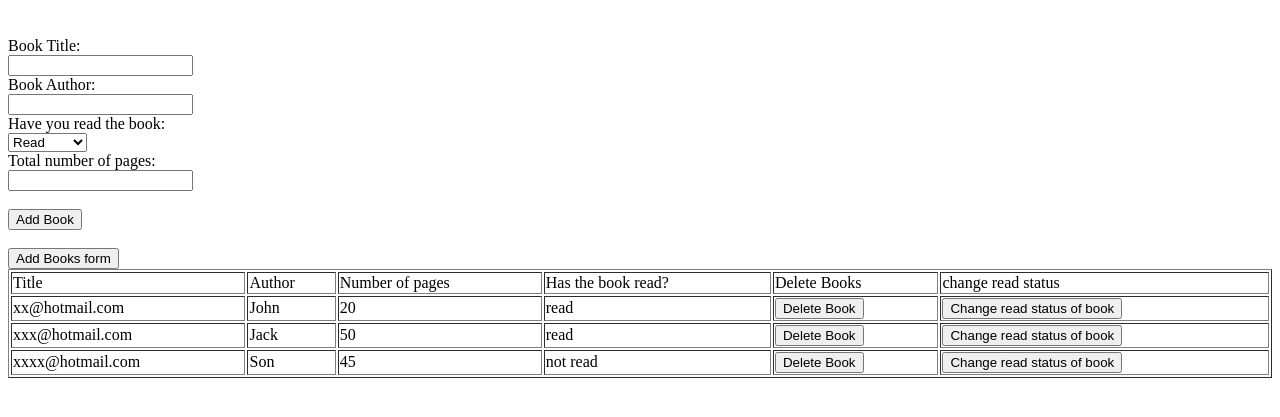
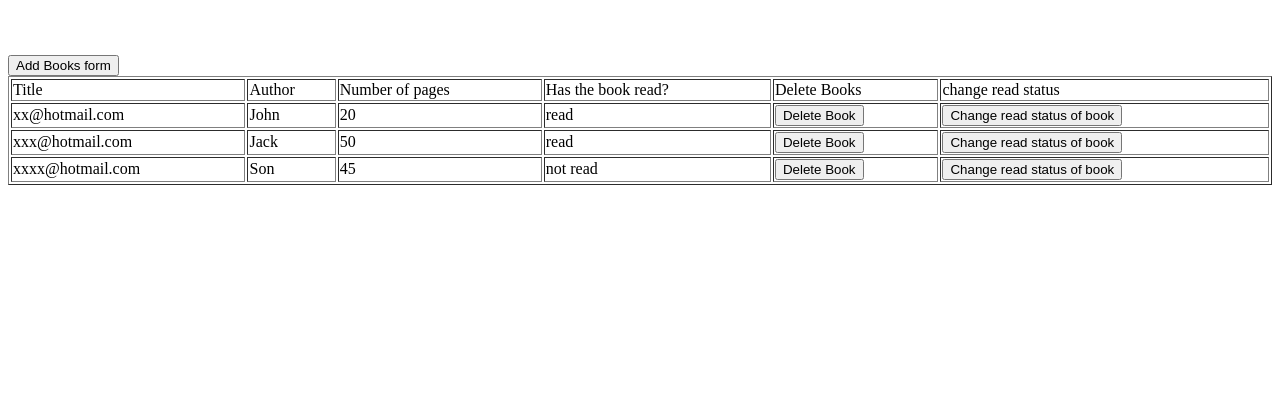
Before and after one commit to kunmi02/library, a plain HTML site: page index.html in a window 1280 px wide. Shown: the part 61-478 px from the top of the page. Drawn offline with Linux system fonts and the light colour scheme.

Commit message:
fix linters errors

```diff
--- a/index.html
+++ b/index.html
@@ -16,7 +16,7 @@
 
     <div>&nbsp</div>
 
-    <div id="myDIV">
+    <div id="myDIV" style="display: none">
         <label for="fname">Book Title:</label><br>
         <input type="text" id="title" name="title"><br>
         <label for="lname">Book Author:</label><br>
@@ -28,11 +28,11 @@
         </select>
         <br>
         <label for="lname">Total number of pages:</label><br>
-        <input type="text" id="page_num" name="page_num"><br><br>
-        <input type="submit" value="Add Book" onclick="addBookToLibrary()">
+        <input type="text" id="pageNumber" name="pageNumber"><br><br>
+        <button id="add_book_library">Add book to library</button>
     </div>
     <div>&nbsp</div>
-    <button onclick="myFunction()">Add Books form</button>
+    <button  id="add_book_button">Add Books form</button>
 
 
 
--- a/scripts/main.js
+++ b/scripts/main.js
@@ -1,72 +1,38 @@
 const myLibrary = [
   {
     author: 'John',
-    total_number_of_pages: 20,
+    totalNumberOfPages: 20,
     title: 'xx@hotmail.com',
     read: 'read',
   }, {
     author: 'Jack',
-    total_number_of_pages: 50,
+    totalNumberOfPages: 50,
     title: 'xxx@hotmail.com',
     read: 'read',
   }, {
     author: 'Son',
-    total_number_of_pages: 45,
+    totalNumberOfPages: 45,
     title: 'xxxx@hotmail.com',
     read: 'not read',
   },
 ];
 
-function myFunction() {
+const AddBookButton = document.getElementById('add_book_button');
+AddBookButton.onclick = function () {
   const x = document.getElementById('myDIV');
   if (x.style.display === 'none') {
     x.style.display = 'block';
   } else {
     x.style.display = 'none';
   }
-}
+};
 
-function Book(title, author, total_number_of_pages, read) {
+function Book(title, author, totalNumberOfPages, read) {
   this.title = title;
   this.author = author;
-  this.total_number_of_pages = total_number_of_pages;
+  this.totalNumberOfPages = totalNumberOfPages;
   this.read = read;
 }
-
-function addBookToLibrary() {
-  const title = document.getElementById('title').value;
-  const author = document.getElementById('author').value;
-  const page_num = document.getElementById('page_num').value;
-  const read = document.getElementById('read').value;
-  const new_book = new Book(title, author, page_num, read);
-  myLibrary.push(new_book);
-
-  document.getElementById('title').value = '';
-  document.getElementById('author').value = '';
-  document.getElementById('page_num').value = '';
-  document.getElementById('read').value = '';
-  showLibrary();
-}
-
-function deleteBook(index) {
-  console.log('This book has been deleted');
-  myLibrary.splice(index, 1);
-  showLibrary();
-}
-
-function updateReadStatus(index) {
-  read_status = myLibrary[index].read;
-  if (read_status == 'read') {
-    myLibrary[index].read = 'not read';
-    showLibrary();
-  } else if (read_status == 'not read') {
-    myLibrary[index].read = 'read';
-    showLibrary();
-  } else {
-    alert('Choose valid options');
-  }
-}
-
 
 function showLibrary() {
   const body = document.getElementsByTagName('body')[0];
@@ -74,35 +40,35 @@ function showLibrary() {
   tbl.style.width = '100%';
   tbl.setAttribute('border', '1');
   const tbdy = document.createElement('tbody');
-  var tr = document.createElement('tr');
+  const tr = document.createElement('tr');
   const td1 = document.createElement('td');
   td1.appendChild(document.createTextNode('Title'));
   tr.appendChild(td1);
   const td2 = document.createElement('td');
   td2.appendChild(document.createTextNode('Author'));
   tr.appendChild(td2);
-  var td5 = document.createElement('td');
+  const td5 = document.createElement('td');
   td5.appendChild(document.createTextNode('Number of pages'));
   tr.appendChild(td5);
 
-  var td5 = document.createElement('td');
-  td5.appendChild(document.createTextNode('Has the book read?'));
-  tr.appendChild(td5);
+  const td55 = document.createElement('td');
+  td55.appendChild(document.createTextNode('Has the book read?'));
+  tr.appendChild(td55);
 
-  var td5 = document.createElement('td');
-  td5.appendChild(document.createTextNode('Delete Books'));
-  tr.appendChild(td5);
-  var td5 = document.createElement('td');
-  td5.appendChild(document.createTextNode('change read status'));
-  tr.appendChild(td5);
+  const td555 = document.createElement('td');
+  td555.appendChild(document.createTextNode('Delete Books'));
+  tr.appendChild(td555);
+  const td51 = document.createElement('td');
+  td51.appendChild(document.createTextNode('change read status'));
+  tr.appendChild(td51);
   tbdy.appendChild(tr);
   if (myLibrary.length < 1) {
-    var tr = document.createElement('tr');
+    const tr = document.createElement('tr');
     tr.appendChild(document.createTextNode('No Books Available'));
     tbdy.appendChild(tr);
   } else {
-    for (let i = 0; i < myLibrary.length; i++) {
-      var tr = document.createElement('tr');
+    for (let i = 0; i < myLibrary.length; i += 1) {
+      const tr = document.createElement('tr');
 
       const td33 = document.createElement('td');
       td33.appendChild(document.createTextNode(myLibrary[i].title));
@@ -112,38 +78,74 @@ function showLibrary() {
       td313.appendChild(document.createTextNode(myLibrary[i].author));
       tr.appendChild(td313);
 
-      var td303 = document.createElement('td');
-      td303.appendChild(document.createTextNode(myLibrary[i].total_number_of_pages));
+      const td303 = document.createElement('td');
+      td303.appendChild(document.createTextNode(myLibrary[i].totalNumberOfPages));
       tr.appendChild(td303);
 
-      var td303 = document.createElement('td');
-      td303.appendChild(document.createTextNode(myLibrary[i].read));
-      tr.appendChild(td303);
+      const td309 = document.createElement('td');
+      td309.appendChild(document.createTextNode(myLibrary[i].read));
+      tr.appendChild(td309);
 
       const index = i;
 
 
-      const td3 = document.createElement('td');
-      const delete_button = document.createElement('button');
-      delete_button.innerHTML = 'Delete Book';
-      delete_button.onclick = function () {
+      const td03 = document.createElement('td');
+      const DeleteButton = document.createElement('button');
+      DeleteButton.innerHTML = 'Delete Book';
+      DeleteButton.onclick = function () {
         deleteBook(index);
       };
-      td3.appendChild(delete_button);
-      tr.appendChild(td3);
+      td03.appendChild(DeleteButton);
+      tr.appendChild(td03);
 
-      const td4 = document.createElement('td');
-      const read_button = document.createElement('button');
-      read_button.innerHTML = 'Change read status of book';
-      read_button.onclick = function () {
+      const td04 = document.createElement('td');
+      const ReadButton = document.createElement('button');
+      ReadButton.innerHTML = 'Change read status of book';
+      ReadButton.onclick = function () {
         updateReadStatus(index);
       };
-      td4.appendChild(read_button);
-      tr.appendChild(td4);
+      td04.appendChild(ReadButton);
+      tr.appendChild(td04);
       tbdy.appendChild(tr);
     }
   }
   tbl.appendChild(tbdy);
   body.appendChild(tbl);
 }
+
+const AddBookToLibraryButton = document.getElementById('add_book_library');
+AddBookToLibraryButton.onclick = function () {
+  const title = document.getElementById('title').value;
+  const author = document.getElementById('author').value;
+  const pageNumber = document.getElementById('pageNumber').value;
+  const read = document.getElementById('read').value;
+  const NewBook = new Book(title, author, pageNumber, read);
+  myLibrary.push(NewBook);
+
+  document.getElementById('title').value = '';
+  document.getElementById('author').value = '';
+  document.getElementById('pageNumber').value = '';
+  document.getElementById('read').value = '';
+  showLibrary();
+};
+
+function deleteBook(index) {
+  console.log('This book has been deleted');
+  myLibrary.splice(index, 1);
+  showLibrary();
+}
+
+function updateReadStatus(index) {
+  const ReadStatus = myLibrary[index].read;
+  if (ReadStatus === 'read') {
+    myLibrary[index].read = 'not read';
+    showLibrary();
+  } else if (ReadStatus === 'not read') {
+    myLibrary[index].read = 'read';
+    showLibrary();
+  } else {
+    alert('Choose valid options');
+  }
+}
+
 showLibrary();
```
Also changed, not shown: .eslintrc.json.
